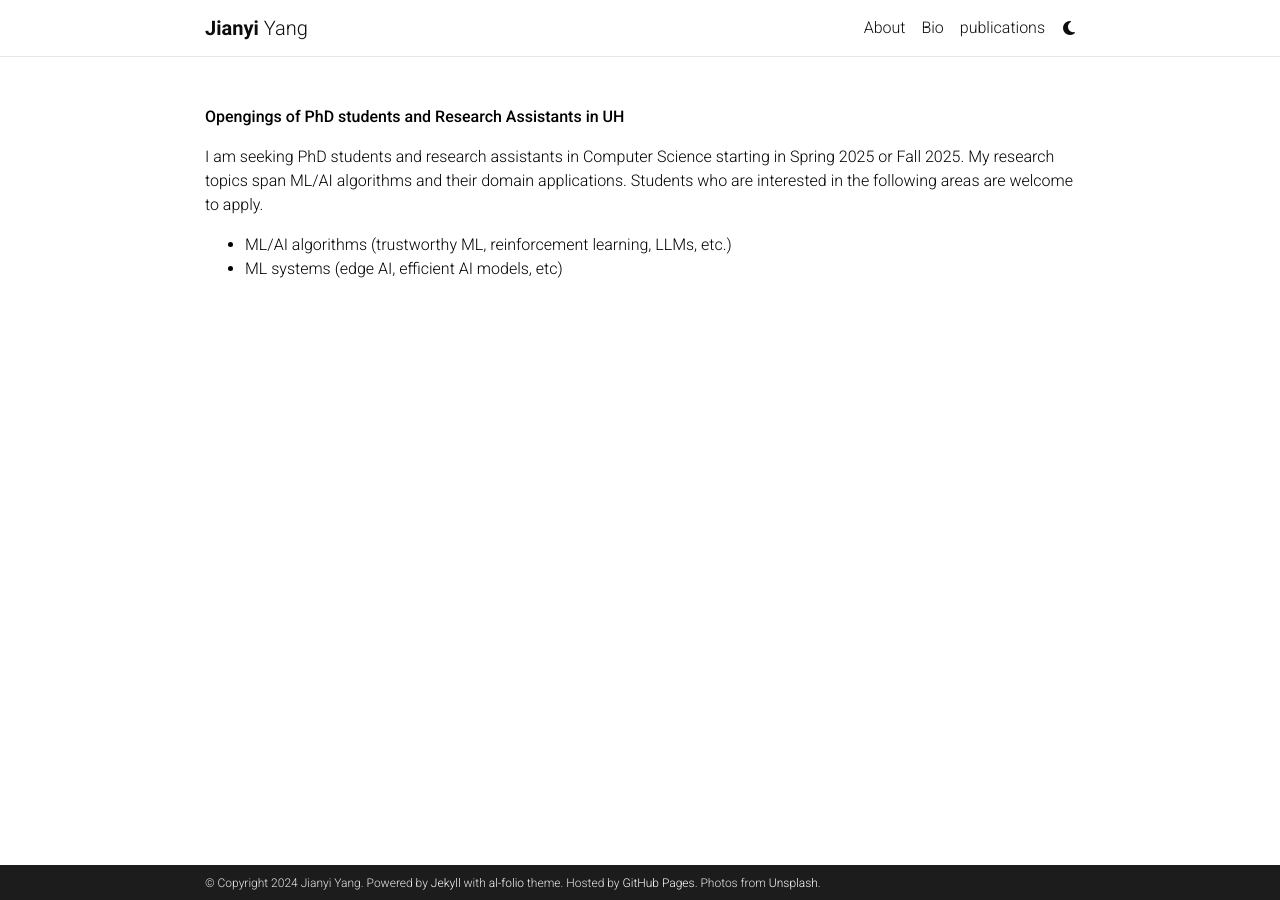
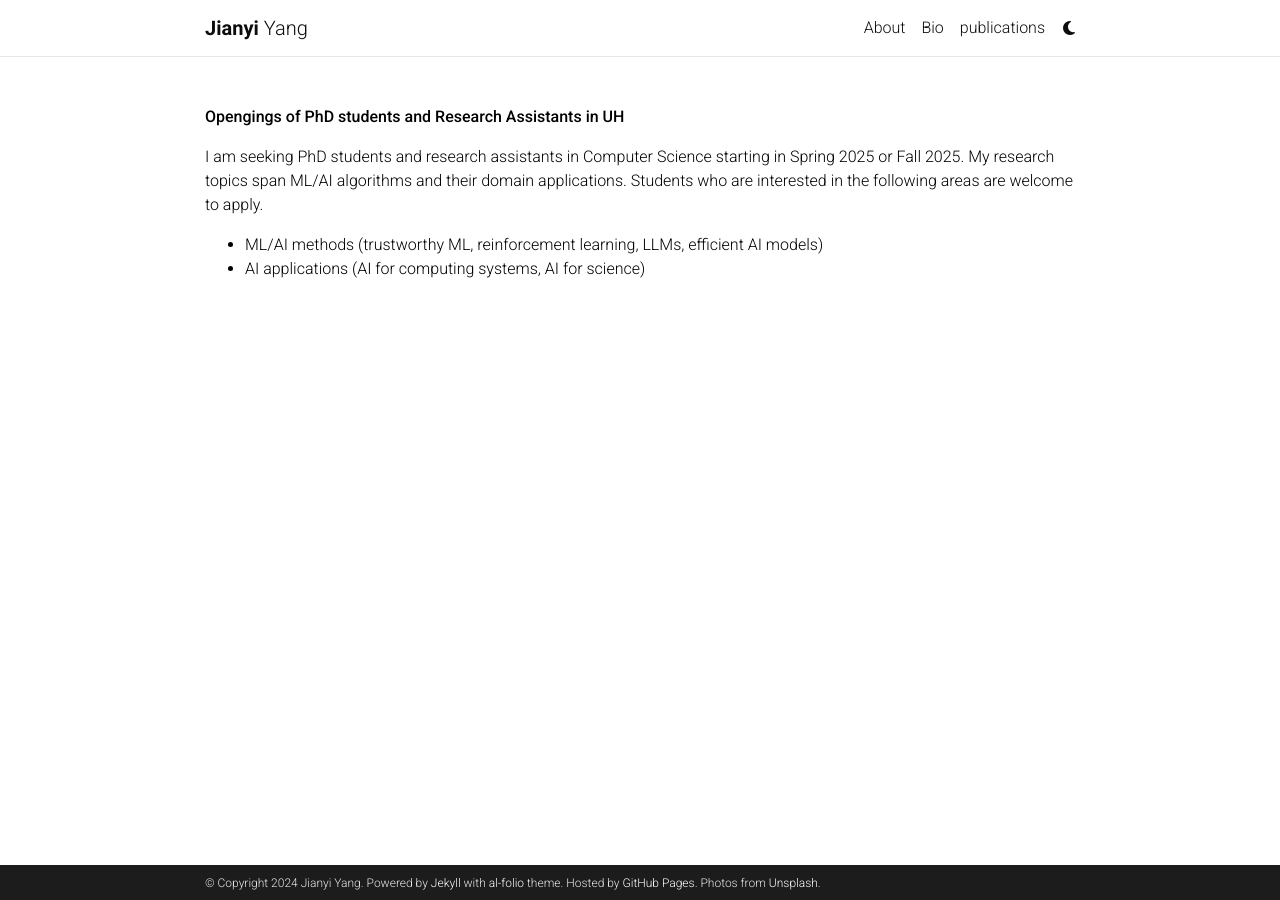
Before and after one commit to JYang-AI/jyang-ai.github.io, a Jekyll site: the page built from _pages/group.md, in a window 1280 px wide. Built offline with Jekyll 4.4.1, drawn with Linux system fonts in a browser that asks for light colours; comment, search, counter and statistics services are not loaded; a style sheet for code colours, icons or effects is not loaded.

Commit message:
Update group.md

```diff
--- a/_pages/group.md
+++ b/_pages/group.md
@@ -11,5 +11,5 @@
 
 I am seeking PhD students and research assistants in Computer Science starting in Spring 2025 or Fall 2025.
 My research topics span ML/AI algorithms and their domain applications. Students who are interested in the following areas are welcome to apply.
-+ ML/AI algorithms (trustworthy ML, reinforcement learning, LLMs, etc.)
-+ ML systems (edge AI, efficient AI models, etc)
++ ML/AI methods (trustworthy ML, reinforcement learning, LLMs, efficient AI models)
++ AI applications (AI for computing systems, AI for science)
```
